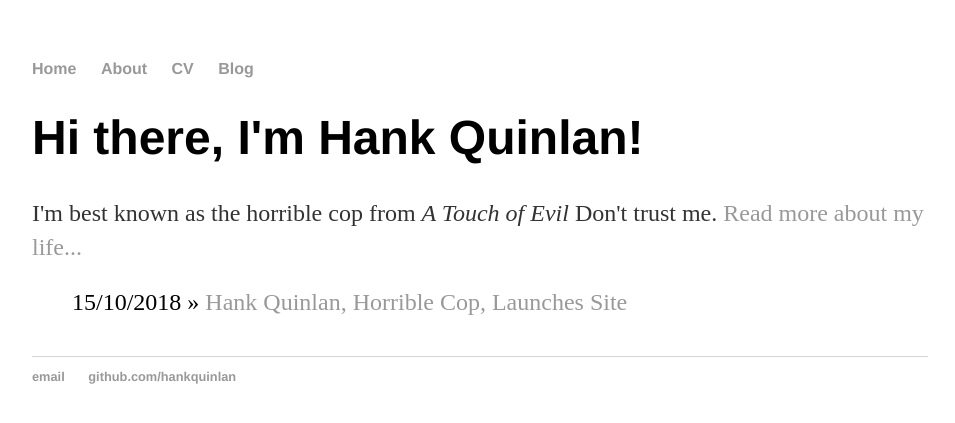
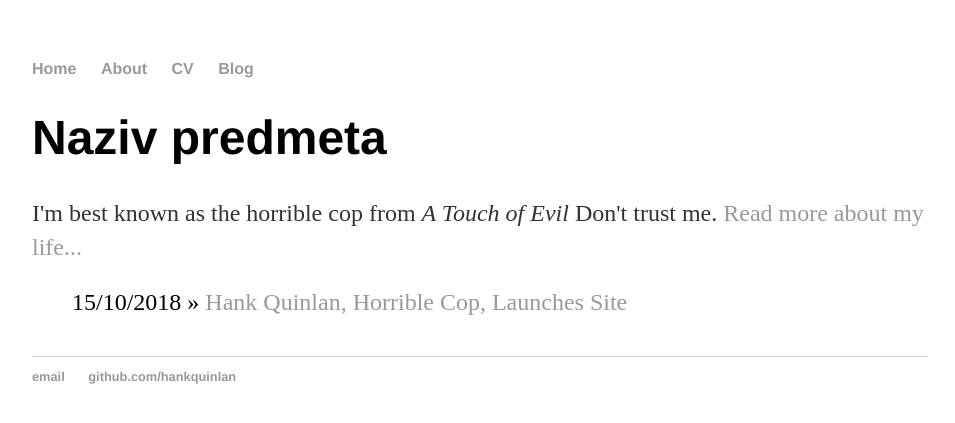
Before and after one commit to candreo/candreo.github.io, a Jekyll site: the page built from index.html, in a window 1280 px wide. Shown: the top 423 px of the page, without its empty margins (160-1115 px from the left). Built offline with Jekyll 4.4.1, drawn with Linux system fonts in a browser that asks for light colours.

Commit message:
Update index.html

```diff
--- a/index.html
+++ b/index.html
@@ -1,9 +1,9 @@
 ---
 layout: default
-title: Hank Quinlan, Horrible Cop
+title: Predmet
 ---
 <div class="blurb">
-	<h1>Hi there, I'm Hank Quinlan!</h1>
+	<h1>Naziv predmeta</h1>
 	<p>I'm best known as the horrible cop from <em>A Touch of Evil</em> Don't trust me. <a href="/about">Read more about my life...</a></p>
 </div><!-- /.blurb -->
 
```
